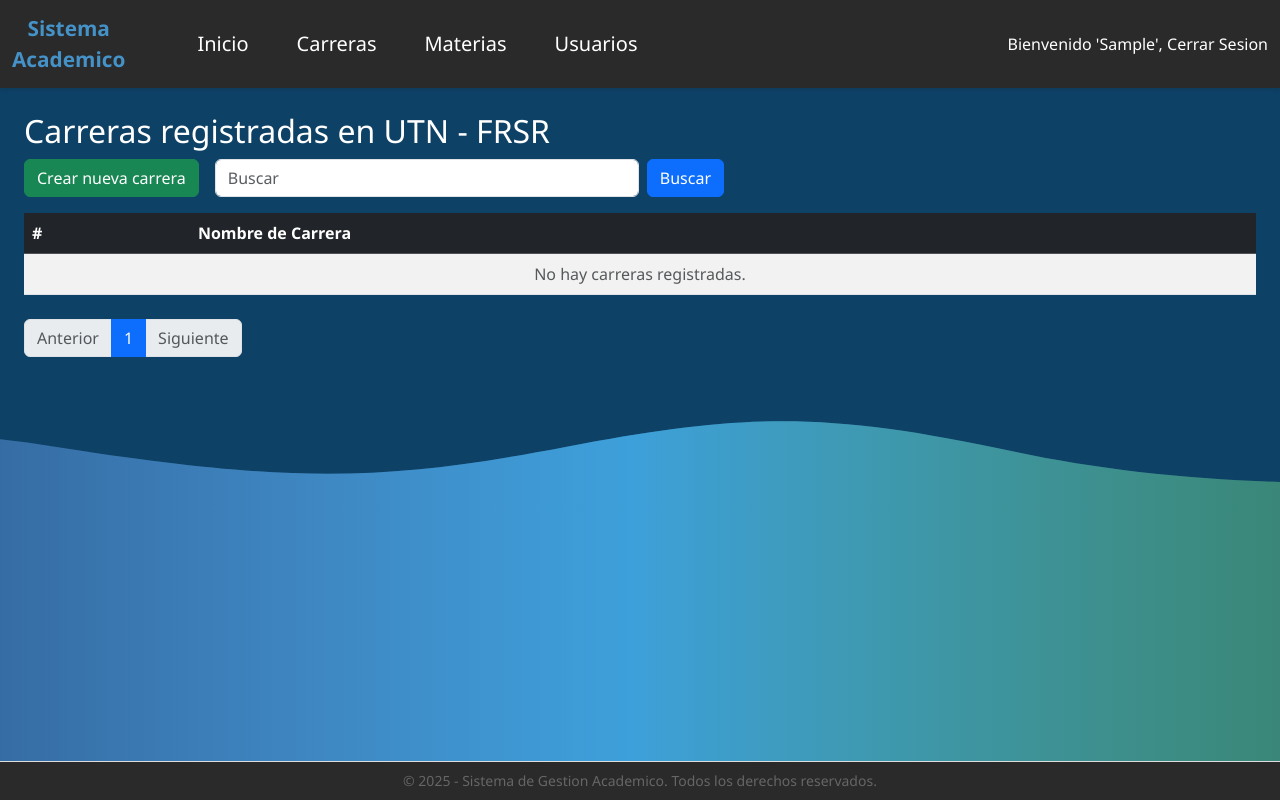
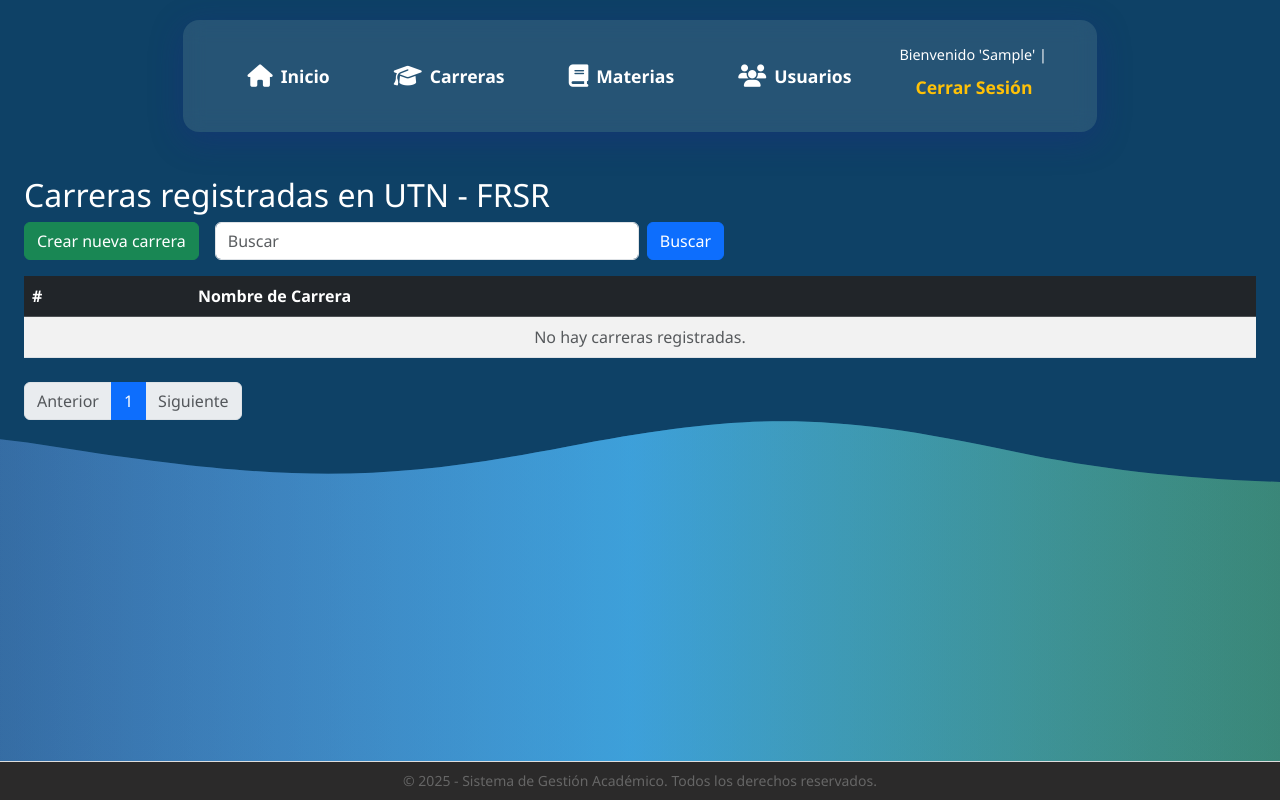
Before and after one commit to UTN-BDA/gestion_academica, a Django app: page /administration/carreras/ in a window 1280 px wide. Run offline with Django 4.2, Linux system fonts and the light colour scheme; the visitor is signed in with stand-in values (Sample User, id 1); data that the repository does not hold is empty.

Commit message:
add navbar

```diff
--- a/app/templates/app/base_admin.html
+++ b/app/templates/app/base_admin.html
@@ -2,12 +2,22 @@
 <!DOCTYPE html>
 <html lang="es">
 <head>
-    <meta charset="UTF-8">
-    <meta name="viewport" content="width=device-width, initial-scale=1.0">
+    <meta charset="UTF-8" />
+    <meta name="viewport" content="width=device-width, initial-scale=1.0" />
     <title>Sistema Academico</title>
-    <link href="https://cdn.jsdelivr.net/npm/bootstrap@5.3.2/dist/css/bootstrap.min.css" rel="stylesheet">
-    <link rel="stylesheet" href="{% static 'base_admin.css' %}">
-    <link rel="stylesheet" href="{% static 'css/base.css' %}">
+
+    <!-- Bootstrap -->
+    <link href="https://cdn.jsdelivr.net/npm/bootstrap@5.3.2/dist/css/bootstrap.min.css" rel="stylesheet" />
+
+    <!-- FontAwesome para iconos -->
+    <link
+      href="https://cdnjs.cloudflare.com/ajax/libs/font-awesome/6.5.0/css/all.min.css"
+      rel="stylesheet"
+    />
+
+    <link rel="stylesheet" href="{% static 'base_admin.css' %}" />
+    <link rel="stylesheet" href="{% static 'css/base.css' %}" />
+
     <style>
         body {
             margin: 0;
@@ -32,58 +42,140 @@
             display: flex;
             flex-direction: column;
         }
+
+        /* Estilo NAVBAR 3D */
+        nav.navbar-3d {
+            background: rgba(255, 255, 255, 0.1);
+            backdrop-filter: blur(10px);
+            border-radius: 1rem;
+            padding: 1rem 2rem;
+            margin: 20px auto;
+            max-width: 1200px;
+            box-shadow: 0 8px 32px rgba(31, 38, 135, 0.37);
+        }
+
+        nav.navbar-3d ul {
+            display: flex;
+            justify-content: start;
+            align-items: center;
+            list-style: none;
+            margin: 0;
+            padding: 0;
+        }
+
+        nav.navbar-3d ul li {
+            margin: 0 1rem;
+        }
+
+        nav.navbar-3d ul li a {
+            text-decoration: none;
+            font-weight: bold;
+            color: white;
+            position: relative;
+            padding: 0.5rem 1rem;
+            transition: all 0.3s ease;
+            display: flex;
+            align-items: center;
+            gap: 0.5rem;
+            font-size: 1.1rem;
+        }
+
+        nav.navbar-3d ul li a:hover {
+            color: #00f7ff;
+            transform: translateY(-3px) scale(1.05);
+        }
+
+        .navbar-text {
+            color: white;
+            margin-left: auto;
+            padding-left: 1rem;
+            font-weight: normal;
+            font-size: 0.9rem;
+        }
+
+        /* Íconos estilo 3D para los links */
+        nav.navbar-3d ul li a i {
+            font-size: 1.4rem;
+            /* Puedes agregar efectos extra si quieres */
+        }
     </style>
 </head>
 <body>
-    <svg class="background-svg" version="1.1" xmlns="http://www.w3.org/2000/svg"
-        xmlns:xlink="http://www.w3.org/1999/xlink" viewBox="0 0 1600 900" preserveAspectRatio="xMidYMax slice">
+    <svg
+      class="background-svg"
+      version="1.1"
+      xmlns="http://www.w3.org/2000/svg"
+      xmlns:xlink="http://www.w3.org/1999/xlink"
+      viewBox="0 0 1600 900"
+      preserveAspectRatio="xMidYMax slice"
+    >
         <defs>
             <linearGradient id="bg">
                 <stop offset="0%" style="stop-color:rgba(130, 158, 249, 0.06)"></stop>
                 <stop offset="50%" style="stop-color:rgba(76, 190, 255, 0.6)"></stop>
                 <stop offset="100%" style="stop-color:rgba(115, 209, 72, 0.2)"></stop>
             </linearGradient>
-            <path id="wave" fill="url(#bg)" d="M-363.852,502.589c0,0,236.988-41.997,505.475,0
-    s371.981,38.998,575.971,0s293.985-39.278,505.474,5.859s493.475,48.368,716.963-4.995v560.106H-363.852V502.589z" />
+            <path
+              id="wave"
+              fill="url(#bg)"
+              d="M-363.852,502.589c0,0,236.988-41.997,505.475,0
+                s371.981,38.998,575.971,0s293.985-39.278,505.474,5.859s493.475,48.368,716.963-4.995v560.106H-363.852V502.589z"
+            />
         </defs>
         <g>
-            <use xlink:href='#wave' opacity=".3">
-                <animateTransform attributeName="transform" attributeType="XML" type="translate" dur="10s"
-                    calcMode="spline" values="270 230; -334 180; 270 230" keyTimes="0; .5; 1"
-                    keySplines="0.42, 0, 0.58, 1.0;0.42, 0, 0.58, 1.0" repeatCount="indefinite" />
+            <use xlink:href="#wave" opacity=".3">
+                <animateTransform
+                  attributeName="transform"
+                  attributeType="XML"
+                  type="translate"
+                  dur="10s"
+                  calcMode="spline"
+                  values="270 230; -334 180; 270 230"
+                  keyTimes="0; .5; 1"
+                  keySplines="0.42, 0, 0.58, 1.0;0.42, 0, 0.58, 1.0"
+                  repeatCount="indefinite"
+                />
             </use>
-            <use xlink:href='#wave' opacity=".6">
-                <animateTransform attributeName="transform" attributeType="XML" type="translate" dur="8s"
-                    calcMode="spline" values="-270 230;243 220;-270 230" keyTimes="0; .6; 1"
-                    keySplines="0.42, 0, 0.58, 1.0;0.42, 0, 0.58, 1.0" repeatCount="indefinite" />
+            <use xlink:href="#wave" opacity=".6">
+                <animateTransform
+                  attributeName="transform"
+                  attributeType="XML"
+                  type="translate"
+                  dur="8s"
+                  calcMode="spline"
+                  values="-270 230;243 220;-270 230"
+                  keyTimes="0; .6; 1"
+                  keySplines="0.42, 0, 0.58, 1.0;0.42, 0, 0.58, 1.0"
+                  repeatCount="indefinite"
+                />
             </use>
-            <use xlink:href='#wave' opacity=".9">
-                <animateTransform attributeName="transform" attributeType="XML" type="translate" dur="6s"
-                    calcMode="spline" values="0 230;-140 200;0 230" keyTimes="0; .4; 1"
-                    keySplines="0.42, 0, 0.58, 1.0;0.42, 0, 0.58, 1.0" repeatCount="indefinite" />
+            <use xlink:href="#wave" opacity=".9">
+                <animateTransform
+                  attributeName="transform"
+                  attributeType="XML"
+                  type="translate"
+                  dur="6s"
+                  calcMode="spline"
+                  values="0 230;-140 200;0 230"
+                  keyTimes="0; .4; 1"
+                  keySplines="0.42, 0, 0.58, 1.0;0.42, 0, 0.58, 1.0"
+                  repeatCount="indefinite"
+                />
             </use>
         </g>
     </svg>
 
     <div class="content-wrapper">
-        <nav class="navbar navbar-expand-lg navbar-dark">
-            <div class="container-fluid">
-                <a class="navbar-brand fw_bold text-white text-center d-flex flex-column align-items-center" href="#">
-                    <span>Sistema</span>
-                    <span>Academico</span>
-                </a>
-                <div class="collapse navbar-collapse">
-                    <ul class="navbar-nav me-auto mb-2 mb-lg-0 fs-5 px-3 mx-3">
-                        <li class="nav-item mx-3"><a class="nav-link" href="{% url 'usuarios:admin_home' %}">Inicio</a></li>
-                        <li class="nav-item mx-3"><a class="nav-link" href="{% url 'materias:carrera' %}">Carreras</a></li>
-                        <li class="nav-item mx-3"><a class="nav-link" href="{% url 'materias:materia' %}">Materias</a></li>
-                        <li class="nav-item mx-3"><a class="nav-link" href="{% url 'materias:usuario' %}">Usuarios</a></li>
-                    </ul>
-                    <span class="navbar-text">
-                        Bienvenido '{{ request.user.first_name }}', <a href="{% url 'usuarios:logout' %}">Cerrar Sesion</a>
-                    </span>
-                </div>
-            </div>
+        <nav class="navbar-3d">
+            <ul class="w-100">
+                <li><a href="{% url 'usuarios:admin_home' %}"><i class="fas fa-home"></i> Inicio</a></li>
+                <li><a href="{% url 'materias:carrera' %}"><i class="fas fa-graduation-cap"></i> Carreras</a></li>
+                <li><a href="{% url 'materias:materia' %}"><i class="fas fa-book"></i> Materias</a></li>
+                <li><a href="{% url 'materias:usuario' %}"><i class="fas fa-users"></i> Usuarios</a></li>
+                <li class="ms-auto navbar-text">
+                    Bienvenido '{{ request.user.first_name }}' | <a href="{% url 'usuarios:logout' %}" style="color: #ffc107;">Cerrar Sesión</a>
+                </li>
+            </ul>
         </nav>
 
         <main class="flex-grow-1 p-4">
@@ -92,7 +184,7 @@
         </main>
 
         <footer class="text-center py-2">
-            <small>&copy; 2025 - Sistema de Gestion Academico. Todos los derechos reservados.</small>
+            <small>&copy; 2025 - Sistema de Gestión Académico. Todos los derechos reservados.</small>
         </footer>
     </div>
 
```
Also changed, not shown: app/templates/app/base_user.html (+73 -25 lines).
